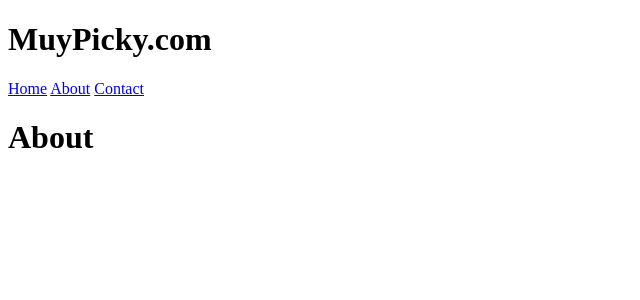
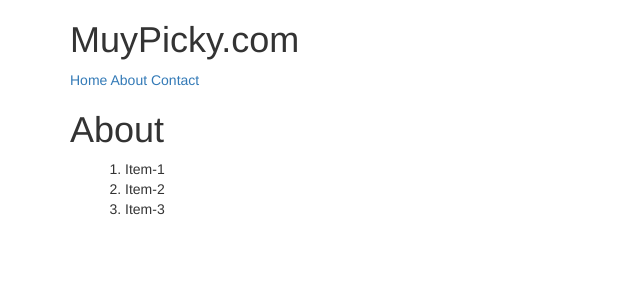
Before and after one commit to frifaie/trydjango, a Django app: page /about/ in a window 1280 px wide. Shown: the top 300 px of the page, without its empty margins (0-640 px from the left). Run offline with Django 3.2, Linux system fonts and the light colour scheme; some libraries are stand-ins or nearby versions.

Commit message:
D64 100DOC

```diff
--- a/muypicky/urls.py
+++ b/muypicky/urls.py
@@ -16,11 +16,11 @@ Including another URLconf
 from django.conf.urls import url
 from django.contrib import admin
 
-from restaurants.views import home, about, contact
+from restaurants.views import home, about, contact, ContactView
 
 urlpatterns = [
     url(r'^admin/', admin.site.urls),
     url(r'^$', home),
     url(r'^about/$', about),
-    url(r'^contact/$', contact),
+    url(r'^contact/$', ContactView.as_view()),
 ]
--- a/restaurants/views.py
+++ b/restaurants/views.py
@@ -1,6 +1,7 @@
 import random
 from django.http import HttpResponse
 from django.shortcuts import render
+from django.views import View
 
 # Create your views here.
 def home(request):
@@ -16,3 +17,8 @@ def about(request):
 def contact(request):
     context = {}
     return render(request, 'contact.html', context)
+
+class ContactView(View):
+    def get(self, request, *args, **kwargs):
+        context = {}
+        return render(request, 'contact.html', context)
--- a/templates/about.html
+++ b/templates/about.html
@@ -4,5 +4,7 @@
 {% block content %}
 
 <h1>About</h1>
-
+<div class="container">
+    {% include 'snippets/sidebar.html' %}
+</div>
 {% endblock %}
--- a/templates/base.html
+++ b/templates/base.html
@@ -2,15 +2,14 @@
 <html lang=en>
 <head>
 <title>{% block title %}MuyPicky{% endblock %}</title>
+{% include 'snippets/css.html' %}
 </head>
 <body>
-<h1>MuyPicky.com</h1>
-<a href="/">Home</a>
-<a href="/about/">About</a>
-<a href="/contact/">Contact</a>
+{% include 'snippets/nav.html' %}
 
 <div class="container">
 {% block content %} Welcome {% endblock %}
 </div>
+{% include 'snippets/js.html' %}
 </body>
 </html>
--- /dev/null
+++ b/templates/snippets/css.html
@@ -0,0 +1,7 @@
+<!-- Latest compiled and minified CSS -->
+<link rel="stylesheet" href="https://maxcdn.bootstrapcdn.com/bootstrap/3.3.7/css/bootstrap.min.css"
+      integrity="sha384-BVYiiSIFeK1dGmJRAkycuHAHRg32OmUcww7on3RYdg4Va+PmSTsz/K68vbdEjh4u" crossorigin="anonymous">
+
+<!-- Optional theme -->
+<link rel="stylesheet" href="https://maxcdn.bootstrapcdn.com/bootstrap/3.3.7/css/bootstrap-theme.min.css"
+      integrity="sha384-rHyoN1iRsVXV4nD0JutlnGaslCJuC7uwjduW9SVrLvRYooPp2bWYgmgJQIXwl/Sp" crossorigin="anonymous">
--- /dev/null
+++ b/templates/snippets/js.html
@@ -0,0 +1,4 @@
+<script src="https://code.jquery.com/jquery-3.2.1.min.js"></script>
+<!-- Latest compiled and minified JavaScript -->
+<script src="https://maxcdn.bootstrapcdn.com/bootstrap/3.3.7/js/bootstrap.min.js"
+        integrity="sha384-Tc5IQib027qvyjSMfHjOMaLkfuWVxZxUPnCJA7l2mCWNIpG9mGCD8wGNIcPD7Txa" crossorigin="anonymous"></script>
--- /dev/null
+++ b/templates/snippets/nav.html
@@ -0,0 +1,6 @@
+<div class="container">
+<h1>MuyPicky.com</h1>
+<a href="/">Home</a>
+<a href="/about/">About</a>
+<a href="/contact/">Contact</a>
+</div>
--- /dev/null
+++ b/templates/snippets/sidebar.html
@@ -0,0 +1,5 @@
+<ol>
+    <li>Item-1</li>
+    <li>Item-2</li>
+    <li>Item-3</li>
+</ol>
```
